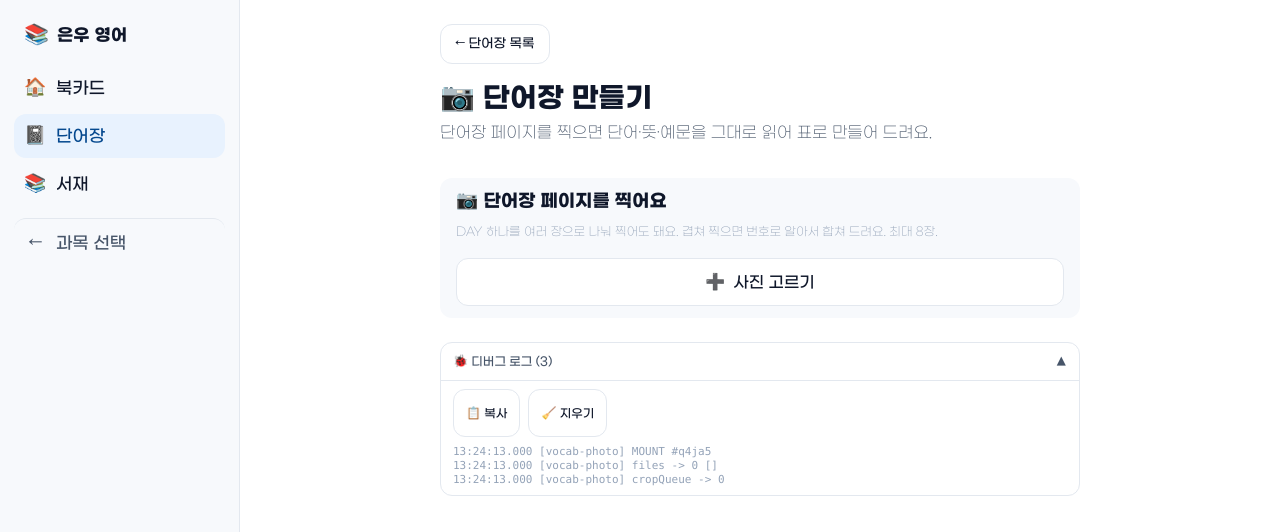
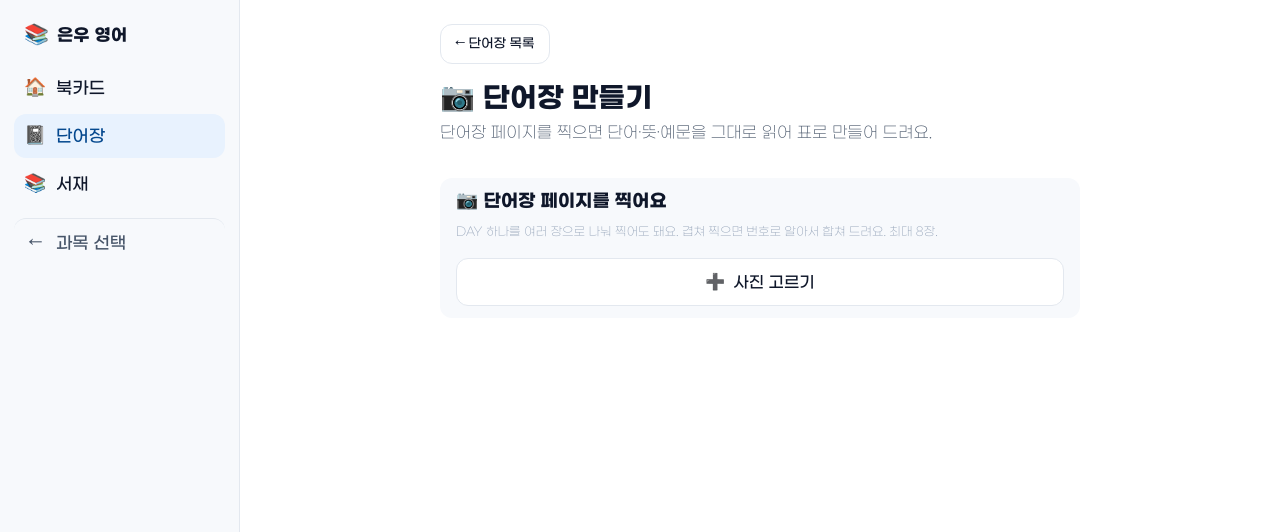
Before and after one commit to canduk910/mysonstudy, a Next.js app: page /english/vocab/new in a window 1280 px wide. Shown: the top 532 px of the page. Built offline with nearby package versions, Linux system fonts and the light colour scheme.

Commit message:
Revert "chore(english): 단어장 사진 유실 버그 진단 계측 (로직 무변경)"
This reverts commit b896c8133d548ff727ea8dd3336221882d41274b.

```diff
--- a/app/api/english/vocab/extract/route.ts
+++ b/app/api/english/vocab/extract/route.ts
@@ -111,15 +111,6 @@ export async function POST(req: Request) {
 
   const images = parsed.data.images;
 
-  // 진단용 계측 (카메라 사진 유실 버그) — 클라 전송 장수 ↔ 서버 수신 장수를 Cloud Run 로그로 대조.
-  // 이미지 본문은 절대 찍지 않는다(§7-6·SPEC §5) — 개수와 대략 크기(문자 길이)만.
-  console.log(
-    "[vocab-extract] received images=" +
-      images.length +
-      " sizes=" +
-      images.map((s) => s.length).join("|"),
-  );
-
   // 사진 1장 = 판독 1회. **각 장을 병렬로** 따로 호출한다(§7-5, 호출 A′ 관용구).
   // 한 장이 실패해도 그 장의 단어만 잃고 나머지는 살린다.
   const settled = await Promise.allSettled(
@@ -162,38 +153,6 @@ export async function POST(req: Request) {
     }
   });
 
-  // [vocab-extract] 진단: 사진별 원본 판독(번호·단어·예문 수) — 병합 유실 vs vision 누락을 가른다.
-  // 이미지 본문은 안 찍는다(§7-6). 원본에 예문이 있는데 merged에서 사라지면 병합 collapse, 원본부터 0이면 판독 누락.
-  for (const p of pagesForMerge) {
-    console.log(
-      `[vocab-extract] photo#${p.photoIndex} entries=${p.entries.length} ` +
-        p.entries
-          .map((e) => `{no:${e.no ?? "-"},w:${e.word},ex:${e.examples.length},mn:${e.meanings.length}}`)
-          .join(" "),
-    );
-  }
-  // collapse 탐지: joinKey(no, 없으면 word 소문자)에 2개 이상 사진의 entry가 묶이면 병합에서 하나로 collapse된다.
-  {
-    const byKey = new Map<string, { photo: number; word: string; ex: number }[]>();
-    for (const p of pagesForMerge) {
-      for (const e of p.entries) {
-        const key = e.no && e.no.trim() ? `no:${e.no.trim()}` : `word:${e.word.trim().toLowerCase()}`;
-        const bucket = byKey.get(key) ?? [];
-        bucket.push({ photo: p.photoIndex, word: e.word, ex: e.examples.length });
-        byKey.set(key, bucket);
-      }
-    }
-    for (const [key, members] of byKey) {
-      const photos = new Set(members.map((m) => m.photo));
-      if (photos.size >= 2) {
-        console.log(
-          `[vocab-extract] COLLAPSE key=${key} photos=${[...photos].join(",")} members=` +
-            members.map((m) => `p${m.photo}:${m.word}(ex${m.ex})`).join(" "),
-        );
-      }
-    }
-  }
-
   const failedPhotoCount = pages.filter((p) => !p.ok).length;
 
   // **모든** 사진이 throw했다 = AI가 전부 죽었다. 이때만 500(재시도 버튼).
@@ -210,13 +169,6 @@ export async function POST(req: Request) {
   }
 
   const merged = mergeVocabPages(pagesForMerge);
-
-  // [vocab-extract] 진단: 병합 결과(번호·단어·예문 수) — 위 photo# 원본과 대조해 예문 유실을 포착한다.
-  console.log(
-    `[vocab-extract] merged entries=${merged.entries.length} mergedCount=${merged.mergedCount} ` +
-      `missingNos=[${merged.missingNos.join(",")}] ` +
-      merged.entries.map((e) => `{no:${e.no ?? "-"},w:${e.word},ex:${e.examples.length}}`).join(" "),
-  );
 
   // §7-6 폴백 — 한 단어도 못 읽었다(단어장이 아니거나 흐림). 오류가 아니라 정상 갈래다.
   if (merged.entries.length === 0) {
--- a/components/vocabbook-photo-flow.tsx
+++ b/components/vocabbook-photo-flow.tsx
@@ -45,13 +45,6 @@ import type { VocabEntry, VocabExtractResponse } from "@/lib/vocab-extract-contr
 // ---------------------------------------------------------------------------
 
 type Phase = "pick" | "reading" | "review" | "saving";
-
-// ---------------------------------------------------------------------------
-// 진단용 계측 (카메라 사진 유실 버그 — 재현 후 제거 예정)
-// ---------------------------------------------------------------------------
-// 왜 sessionStorage: 모바일 카메라가 페이지를 재생성(리마운트)하면 React state는 날아가지만
-// sessionStorage는 남아 **리마운트 자체를 증거로 포착**한다. 로그는 로직에 관여하지 않는다.
-const DEBUG_LOG_KEY = "vocab-photo-debug";
 
 /** 1,234 — 자릿수가 큰 글자 수는 쉼표가 있어야 한눈에 읽힌다 */
 function fmtCount(n: number): string {
@@ -118,66 +111,6 @@ export default function VocabbookPhotoFlow() {
   /** 판독·저장 재진입 가드 — 버튼 disabled는 리렌더 뒤에야 걸려, 같은 tick 이중 클릭을 못 막는다 */
   const runningRef = useRef(false);
 
-  // 진단용 디버그 로그 state (버그 재현 후 제거 예정)
-  const [debugLog, setDebugLog] = useState<string[]>([]);
-  const [debugOpen, setDebugOpen] = useState(true);
-
-  /**
-   * 영속 로그 — `${시각} msg`를 sessionStorage 배열에 append + 화면 state에 반영.
-   * sessionStorage를 진실 원천으로 삼아(리마운트에도 생존), 매 호출마다 새로 읽어 이어붙인다.
-   */
-  function dlog(msg: string) {
-    const line = `${new Date().toISOString().slice(11, 23)} ${msg}`;
-    try {
-      const prev = JSON.parse(sessionStorage.getItem(DEBUG_LOG_KEY) ?? "[]") as string[];
-      const next = [...prev, line];
-      sessionStorage.setItem(DEBUG_LOG_KEY, JSON.stringify(next));
-      setDebugLog(next);
-    } catch {
-      setDebugLog((p) => [...p, line]);
-    }
-  }
-
-  function copyDebugLog() {
-    navigator.clipboard?.writeText(debugLog.join("\n")).catch(() => {});
-  }
-
-  function clearDebugLog() {
-    try {
-      sessionStorage.removeItem(DEBUG_LOG_KEY);
-    } catch {
-      /* noop */
-    }
-    setDebugLog([]);
-  }
-
-  // 마운트/언마운트 — id는 마운트마다 다른 값. 카메라 촬영마다 리마운트가 일어나는지 이게 증명한다.
-  // 마운트 시 기존 sessionStorage 로그를 먼저 읽어 이어붙인다(리마운트 누적).
-  useEffect(() => {
-    try {
-      const prev = JSON.parse(sessionStorage.getItem(DEBUG_LOG_KEY) ?? "[]") as string[];
-      if (prev.length > 0) setDebugLog(prev);
-    } catch {
-      /* noop */
-    }
-    const id = Math.random().toString(36).slice(2, 7);
-    dlog("[vocab-photo] MOUNT #" + id);
-    return () => dlog("[vocab-photo] UNMOUNT #" + id);
-    // eslint-disable-next-line react-hooks/exhaustive-deps
-  }, []);
-
-  // files 변화 추적 — 누적이 실제로 쌓이는지(리마운트로 리셋되는지) 이게 보여준다.
-  useEffect(() => {
-    dlog("[vocab-photo] files -> " + files.length + " [" + files.map((f) => f.name).join(", ") + "]");
-    // eslint-disable-next-line react-hooks/exhaustive-deps
-  }, [files]);
-
-  // cropQueue 길이 전이 추적 — enqueue 결과·crop done/cancel 슬라이스가 모두 여기로 잡힌다.
-  useEffect(() => {
-    dlog("[vocab-photo] cropQueue -> " + cropQueue.length);
-    // eslint-disable-next-line react-hooks/exhaustive-deps
-  }, [cropQueue]);
-
   const busy = phase === "reading" || phase === "saving";
 
   // 경과 시간 — 판독은 사진 여러 장 병렬이라 10~20초. 숫자가 올라가면 "멈췄나?"가 크게 준다
@@ -216,16 +149,6 @@ export default function VocabbookPhotoFlow() {
    */
   function enqueueForCrop(list: FileList | null) {
     const added = Array.from(list ?? []);
-    dlog(
-      "[vocab-photo] enqueueForCrop added=" +
-        added.length +
-        " files=" +
-        files.length +
-        " queue=" +
-        cropQueue.length +
-        " remaining=" +
-        Math.max(0, VOCAB_LIMITS.photos - files.length - cropQueue.length),
-    );
     if (added.length === 0) return;
     clearStatus();
     const remaining = Math.max(0, VOCAB_LIMITS.photos - files.length - cropQueue.length);
@@ -235,7 +158,6 @@ export default function VocabbookPhotoFlow() {
 
   /** 자른(또는 "전체 사용" 원본) 한 장을 목록 끝에 추가 — 파일·미리보기 URL을 짝지어 넣는다. */
   function appendCroppedFile(next: File) {
-    dlog("[vocab-photo] appendCroppedFile name=" + next.name + " size=" + next.size);
     clearStatus();
     const url = URL.createObjectURL(next); // 순수 updater 유지 위해 밖에서 생성
     setFiles((prev) => [...prev, next]);
@@ -289,15 +211,7 @@ export default function VocabbookPhotoFlow() {
     setPhase("reading");
 
     try {
-      dlog(
-        "[vocab-photo] readAll sending files=" +
-          files.length +
-          " [" +
-          files.map((f) => f.name).join(", ") +
-          "]",
-      );
       const images = await Promise.all(files.map((f) => resizeToJpegDataUrl(f)));
-      dlog("[vocab-photo] readAll resized lens=" + images.map((s) => s.length).join("|"));
       const res = await fetch("/api/english/vocab/extract", {
         method: "POST",
         headers: { "content-type": "application/json" },
@@ -439,47 +353,8 @@ export default function VocabbookPhotoFlow() {
   // 렌더
   // -------------------------------------------------------------------------
 
-  // 진단용 디버그 패널 — 모든 phase 하단에 붙여 어느 화면에서도 폰으로 읽고 복사할 수 있게.
-  // (개발용이지만 재현 전까지 항상 보이게 둔다. 재현 후 제거 예정.)
-  const debugPanel = (
-    <div className="mt-6 rounded-[var(--radius-box)] border border-line">
-      <button
-        type="button"
-        onClick={() => setDebugOpen((v) => !v)}
-        className="t-meta-chip flex w-full items-center justify-between px-3 py-2 text-left"
-      >
-        <span>🐞 디버그 로그 ({debugLog.length})</span>
-        <span aria-hidden>{debugOpen ? "▲" : "▼"}</span>
-      </button>
-      {debugOpen && (
-        <div className="border-t border-line px-3 py-2">
-          <div className="mb-2 flex gap-2">
-            <button
-              type="button"
-              onClick={copyDebugLog}
-              className="u-btn u-btn-secondary px-3 py-1 text-meta-chip"
-            >
-              📋 복사
-            </button>
-            <button
-              type="button"
-              onClick={clearDebugLog}
-              className="u-btn u-btn-secondary px-3 py-1 text-meta-chip"
-            >
-              🧹 지우기
-            </button>
-          </div>
-          <pre className="max-h-64 overflow-auto whitespace-pre-wrap break-all text-[11px] leading-tight text-ink-3">
-            {debugLog.length > 0 ? debugLog.join("\n") : "아직 로그가 없어요."}
-          </pre>
-        </div>
-      )}
-    </div>
-  );
-
   if (phase === "reading" || phase === "saving") {
     return (
-      <>
       <div className="u-box text-center" role="status" aria-live="polite">
         <p className="t-section-title">
           {phase === "reading" ? "📖 단어를 읽고 있어요…" : "💾 저장하고 있어요…"}
@@ -491,14 +366,11 @@ export default function VocabbookPhotoFlow() {
           {elapsedSec >= 3 ? ` (${elapsedSec}초)` : ""}
         </p>
       </div>
-        {debugPanel}
-      </>
     );
   }
 
   if (phase === "review") {
     return (
-      <>
       <VocabReview
         entries={entries}
         excluded={excluded}
@@ -515,8 +387,6 @@ export default function VocabbookPhotoFlow() {
         onSave={save}
         onBack={resetToPick}
       />
-        {debugPanel}
-      </>
     );
   }
 
@@ -533,17 +403,6 @@ export default function VocabbookPhotoFlow() {
         tabIndex={-1}
         aria-hidden
         onChange={(e) => {
-          const picked = Array.from(e.target.files ?? []);
-          dlog(
-            "[vocab-photo] input.onChange n=" +
-              picked.length +
-              " names=" +
-              picked.map((f) => f.name).join("|") +
-              " sizes=" +
-              picked.map((f) => f.size).join("|") +
-              " types=" +
-              picked.map((f) => f.type).join("|"),
-          );
           enqueueForCrop(e.target.files); // 목록에 넣기 전에 자르기 큐로 — 한 장씩 자동 오픈
           e.target.value = ""; // 같은 사진을 다시 골라도 change가 발생하게
         }}
@@ -649,23 +508,10 @@ export default function VocabbookPhotoFlow() {
         <ImageCropper
           file={cropQueue[0]}
           onDone={(result) => {
-            dlog(
-              "[vocab-photo] crop done queue " +
-                cropQueue.length +
-                "->" +
-                (cropQueue.length - 1) +
-                " result=" +
-                result.name +
-                " size=" +
-                result.size,
-            );
             appendCroppedFile(result);
             setCropQueue((q) => q.slice(1));
           }}
-          onCancel={() => {
-            dlog("[vocab-photo] crop cancel queue " + cropQueue.length + "->" + (cropQueue.length - 1));
-            setCropQueue((q) => q.slice(1));
-          }}
+          onCancel={() => setCropQueue((q) => q.slice(1))}
         />
       ) : cropIndex != null && files[cropIndex] ? (
         <ImageCropper
@@ -677,8 +523,6 @@ export default function VocabbookPhotoFlow() {
           onCancel={() => setCropIndex(null)}
         />
       ) : null}
-
-      {debugPanel}
     </div>
   );
 }
```
Lines whose indentation alone changed are shown as unchanged.
